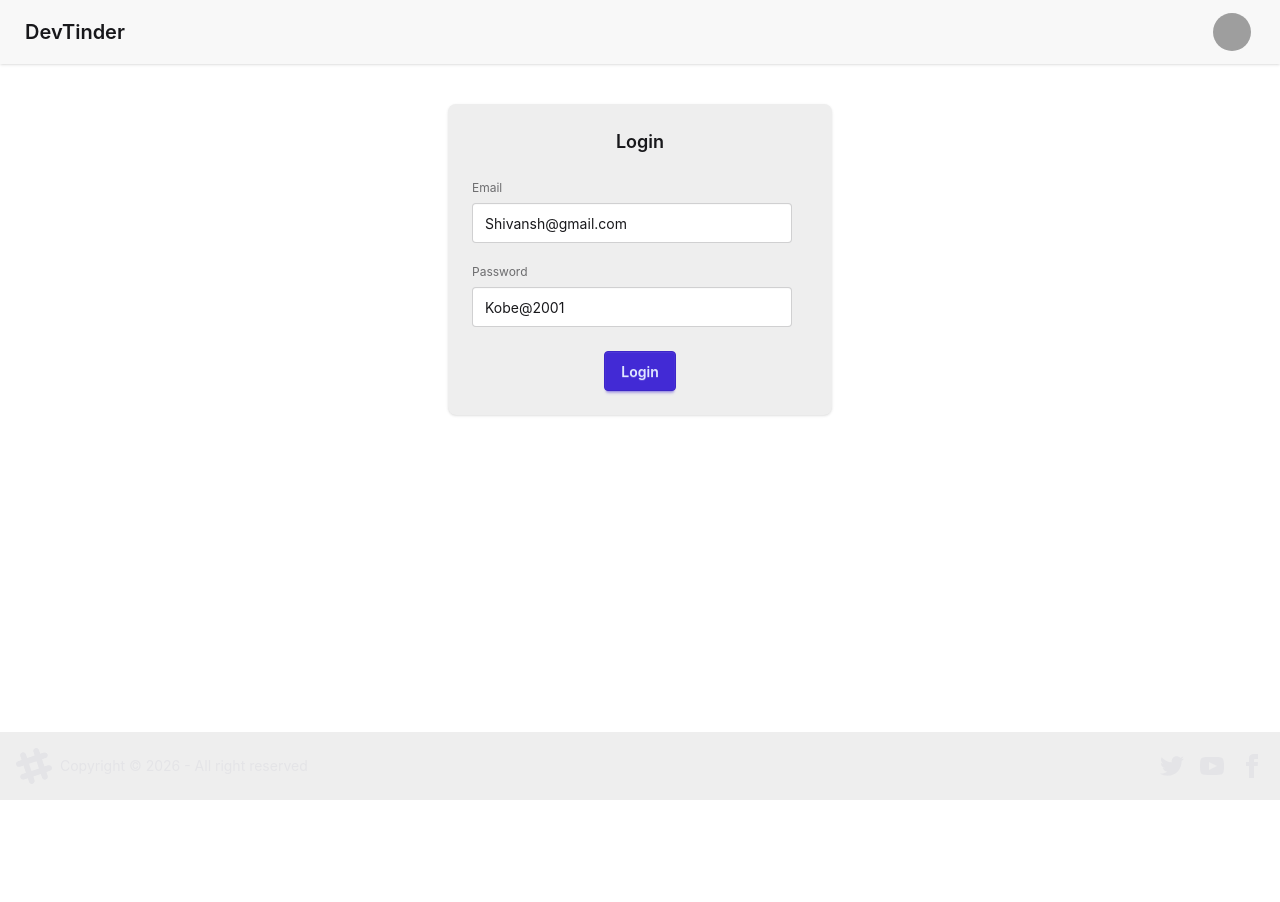
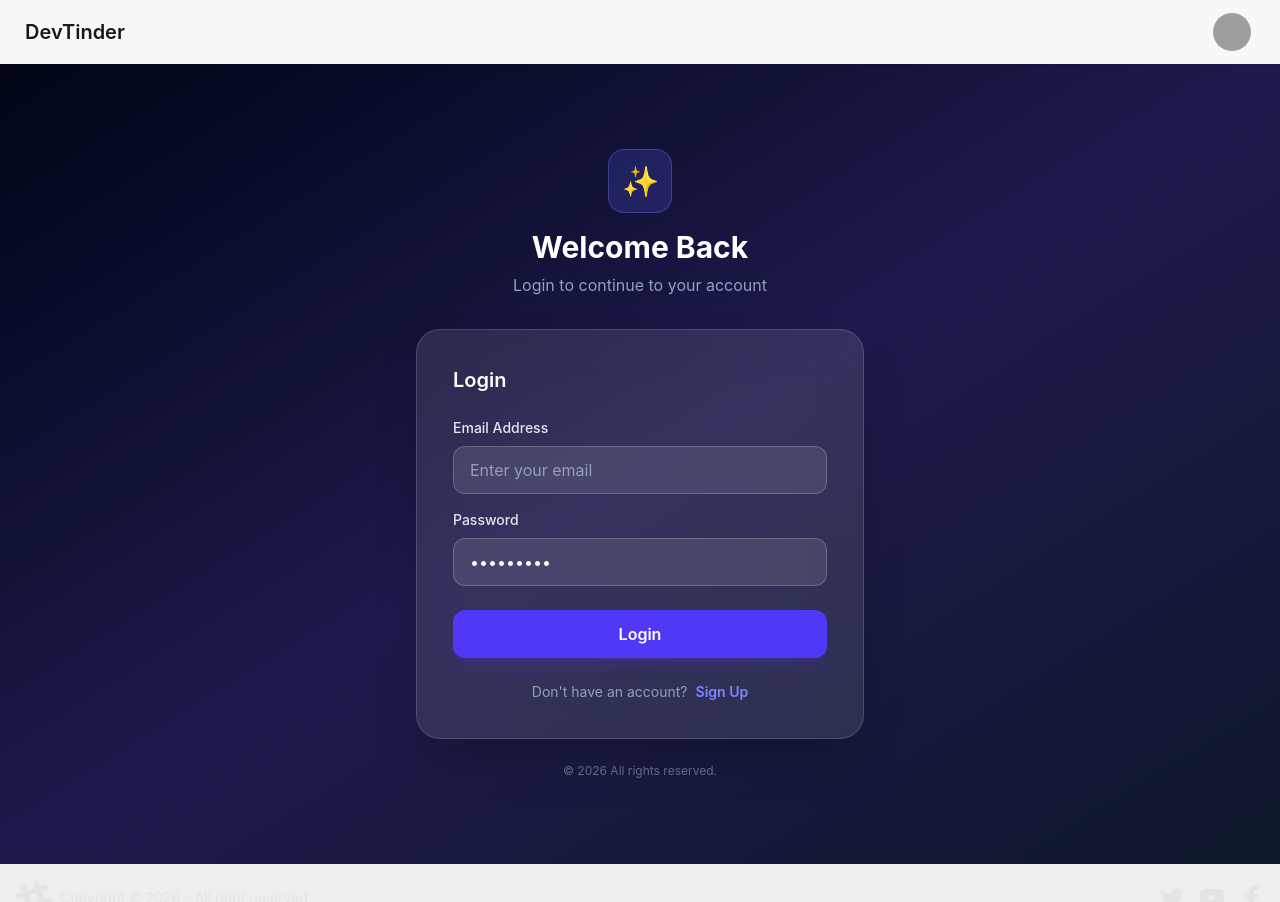
Before and after one commit to prateeksrivastava-PS/web-DevTinder-, a React (Vite) app: page /login in a window 1280 px wide. Shown: the top 902 px of the page. Before the commit the page ends 800 px from the top, so only its background shows below. Built offline with nearby package versions, Linux system fonts and the light colour scheme; no server answers; grey boxes are pictures that could not be loaded.

Commit message:
add fet: signup  login feed  change layout

```diff
--- a/src/Utils/feedSlice.js
+++ b/src/Utils/feedSlice.js
@@ -7,12 +7,13 @@ const feedSlice= createSlice({
         addFeed:(state,action)=>{
             return action.payload;
         },
-        removeFeed:(state,action)=>{
-             return null;
+        removeUserFromFeed:(state,action)=>{
+             const newFeed= state.filter((user)=> user._id !== action.payload)
+             return newFeed;
         }
 
     }
 })
-export const {addFeed,removeFeed}= feedSlice.actions;
+export const {addFeed,removeUserFromFeed}= feedSlice.actions;
 
 export  default feedSlice.reducer;
--- a/src/components/Feed.jsx
+++ b/src/components/Feed.jsx
@@ -19,7 +19,7 @@ const fetchFeed = async () => {
       withCredentials: true,
       params: {
         page: page,
-        limit: 2,
+        limit: 3,
       },
     });
 
--- a/src/components/Login.jsx
+++ b/src/components/Login.jsx
@@ -3,11 +3,14 @@ import { useDispatch } from "react-redux";
 import { addUser } from "../Utils/userSlice";
 import { useNavigate } from "react-router-dom";
 import { base_url } from "../Utils/constants";
+import axios from "axios";
 
 const Login = () => {
-  const [emailId, setEmailId] = useState("Shivansh@gmail.com");
+  const [emailId, setEmailId] = useState("");
   const [password, setPassword] = useState("Kobe@2001");
-  // const [error, setError] = useState("");
+  const [firstName, setFirstName] = useState("");
+  const [lastName, setLastName] = useState("");
+  const [isSignUp, setIsSignUp] = useState(false);
   const dispatch = useDispatch();
   const navigate = useNavigate();
 
@@ -28,58 +31,168 @@ const Login = () => {
       console.log("Backend response:", data);
       console.log("errror", res.ok);
       if (!res.ok) {
-        setError(data.message || "Invalid email or password");
         return;
       }
-      // Saving the data using redux
+
       dispatch(addUser(data));
       return navigate("/");
     } catch (err) {
-      setError(err);
       console.log("errror", err);
     }
   };
+
+  const handelSignUp = async () => {
+    try {
+      const res = await axios.post(
+        base_url + "signup",
+        {
+          firstName: firstName,
+          lastName: lastName,
+          emailId: emailId,
+          password: password,
+        },
+        {
+          withCredentials: true,
+        },
+      );
+      dispatch(addUser(res.data.data));
+      return navigate("/profile");
+    } catch (err) {
+      console.log(err);
+    }
+  };
+
   return (
-    <div className="flex justify-center items-center my-10">
-      <div className="card bg-base-300 w-96 shadow-sm ">
-        <div className="card-body">
-          <h2 className="card-title justify-center mb-3">Login</h2>
-          <div>
-            <fieldset className="fieldset mb-3">
-              <label className="label" htmlFor="email">
-                Email
+    <div className="min-h-screen flex justify-center items-center bg-gradient-to-br from-slate-950 via-indigo-950 to-slate-900 px-4 py-10">
+      <div className="w-full max-w-md">
+        {/* Logo / Heading */}
+        <div className="text-center mb-8">
+          <div className="inline-flex items-center justify-center w-16 h-16 rounded-2xl bg-indigo-500/20 border border-indigo-400/30 mb-4">
+            <span className="text-3xl">✨</span>
+          </div>
+
+          <h1 className="text-3xl font-bold text-white">
+            {isSignUp ? "Create Account" : "Welcome Back"}
+          </h1>
+
+          <p className="text-slate-400 mt-2">
+            {isSignUp
+              ? "Create your account to get started"
+              : "Login to continue to your account"}
+          </p>
+        </div>
+
+        {/* Auth Card */}
+        <div className="bg-white/10 backdrop-blur-xl border border-white/15 shadow-2xl rounded-3xl p-7 sm:p-9">
+          <h2 className="text-xl font-semibold text-white mb-6">
+            {isSignUp ? "Sign Up" : "Login"}
+          </h2>
+
+          {/* First Name */}
+          {isSignUp && (
+            <>
+              <fieldset className="mb-4">
+                <label
+                  className="block text-sm font-medium text-slate-200 mb-2"
+                  htmlFor="firstName"
+                >
+                  First Name
                 </label>
                 <input
                   type="text"
+                  id="firstName"
+                  value={firstName}
+                  onChange={(e) => setFirstName(e.target.value)}
+                  className="w-full h-12 px-4 rounded-xl bg-white/10 border border-white/20 text-white placeholder-slate-400 outline-none focus:border-indigo-400 focus:ring-2 focus:ring-indigo-400/30 transition"
+                  placeholder="Enter first name"
+                />
+              </fieldset>
+
+              <fieldset className="mb-4">
+                <label
+                  className="block text-sm font-medium text-slate-200 mb-2"
+                  htmlFor="lastName"
+                >
+                  Last Name
+                </label>
+                <input
+                  type="text"
+                  id="lastName"
+                  value={lastName}
+                  onChange={(e) => setLastName(e.target.value)}
+                  className="w-full h-12 px-4 rounded-xl bg-white/10 border border-white/20 text-white placeholder-slate-400 outline-none focus:border-indigo-400 focus:ring-2 focus:ring-indigo-400/30 transition"
+                  placeholder="Enter last name"
+                />
+              </fieldset>
+            </>
+          )}
+
+          {/* Email */}
+          <fieldset className="mb-4">
+            <label
+              className="block text-sm font-medium text-slate-200 mb-2"
+              htmlFor="email"
+            >
+              Email Address
+            </label>
+            <input
+              type="email"
               id="email"
               value={emailId}
               onChange={(e) => setEmailId(e.target.value)}
-                className="input"
-                placeholder="Email"
+              className="w-full h-12 px-4 rounded-xl bg-white/10 border border-white/20 text-white placeholder-slate-400 outline-none focus:border-indigo-400 focus:ring-2 focus:ring-indigo-400/30 transition"
+              placeholder="Enter your email"
             />
           </fieldset>
 
-            <fieldset className="fieldset mb-3">
-              <label className="label" htmlFor="password">
+          {/* Password */}
+          <fieldset className="mb-6">
+            <label
+              className="block text-sm font-medium text-slate-200 mb-2"
+              htmlFor="password"
+            >
               Password
             </label>
             <input
-                type="text"
+              type="password"
               id="password"
               value={password}
               onChange={(e) => setPassword(e.target.value)}
-                className="input"
-                placeholder="Password"
+              className="w-full h-12 px-4 rounded-xl bg-white/10 border border-white/20 text-white placeholder-slate-400 outline-none focus:border-indigo-400 focus:ring-2 focus:ring-indigo-400/30 transition"
+              placeholder="Enter your password"
             />
           </fieldset>
-          </div>
-          <div className="card-actions justify-center">
-            {/* <p className="text-red-50">{error}</p> */}
-            <button className="btn btn-primary" onClick={handelLogin}>
-              Login
+
+          {/* Submit */}
+          <button
+            type="button"
+            className="w-full h-12 rounded-xl bg-indigo-600 hover:bg-indigo-500 text-white font-semibold shadow-lg shadow-indigo-600/20 transition duration-200 active:scale-[0.98]"
+            onClick={() => {
+              isSignUp ? handelSignUp() : handelLogin();
+            }}
+          >
+            {isSignUp ? "Create Account" : "Login"}
           </button>
+
+          {/* Toggle */}
+          <div className="text-center mt-6">
+            <p className="text-sm text-slate-400">
+              {isSignUp ? "Already have an account?" : "Don't have an account?"}
+
+              <button
+                type="button"
+                onClick={() => setIsSignUp((value) => !value)}
+                className="ml-2 text-indigo-400 hover:text-indigo-300 font-semibold transition"
+              >
+                {isSignUp ? "Login" : "Sign Up"}
+              </button>
+            </p>
           </div>
         </div>
+
+        <p className="text-center text-xs text-slate-500 mt-6">
+          © 2026 All rights reserved.
+        </p>
       </div>
     </div>
   );
--- a/src/components/NavBar.jsx
+++ b/src/components/NavBar.jsx
@@ -3,7 +3,7 @@ import { useDispatch, useSelector } from "react-redux";
 import { Link } from "react-router-dom";
 import { base_url } from "../Utils/constants";
 import { removeUser } from "../Utils/userSlice";
-import { removeFeed } from "../Utils/feedSlice";
+
 
 const NavBar = () => {
   // Geeting the data  from redux
@@ -16,7 +16,7 @@ const NavBar = () => {
     try {
       await axios.post(base_url + "logout", {}, { withCredentials: true });
       dispatch(removeUser());
-      dispatch(removeFeed());
+
     } catch (err) {
       console.log(err);
     }
--- a/src/components/UserCard.jsx
+++ b/src/components/UserCard.jsx
@@ -1,7 +1,8 @@
 import axios from "axios";
 import { base_url } from "../Utils/constants";
 import { useDispatch } from "react-redux";
-import { removeConnections } from "../Utils/connectionSlice";
+import { removeUserFromFeed } from "../Utils/feedSlice";
+
 
 const UserCard = ({ users, preview = false }) => {
   const userList = Array.isArray(users) ? users : [users];
@@ -14,7 +15,7 @@ const UserCard = ({ users, preview = false }) => {
         {},
         { withCredentials: true },
       );
-      dispatch(removeConnections(id))
+      dispatch(removeUserFromFeed(id))
     } catch (err) {
       console.log("Full error:", err);
     }
```
Lines whose indentation alone changed are shown as unchanged.
